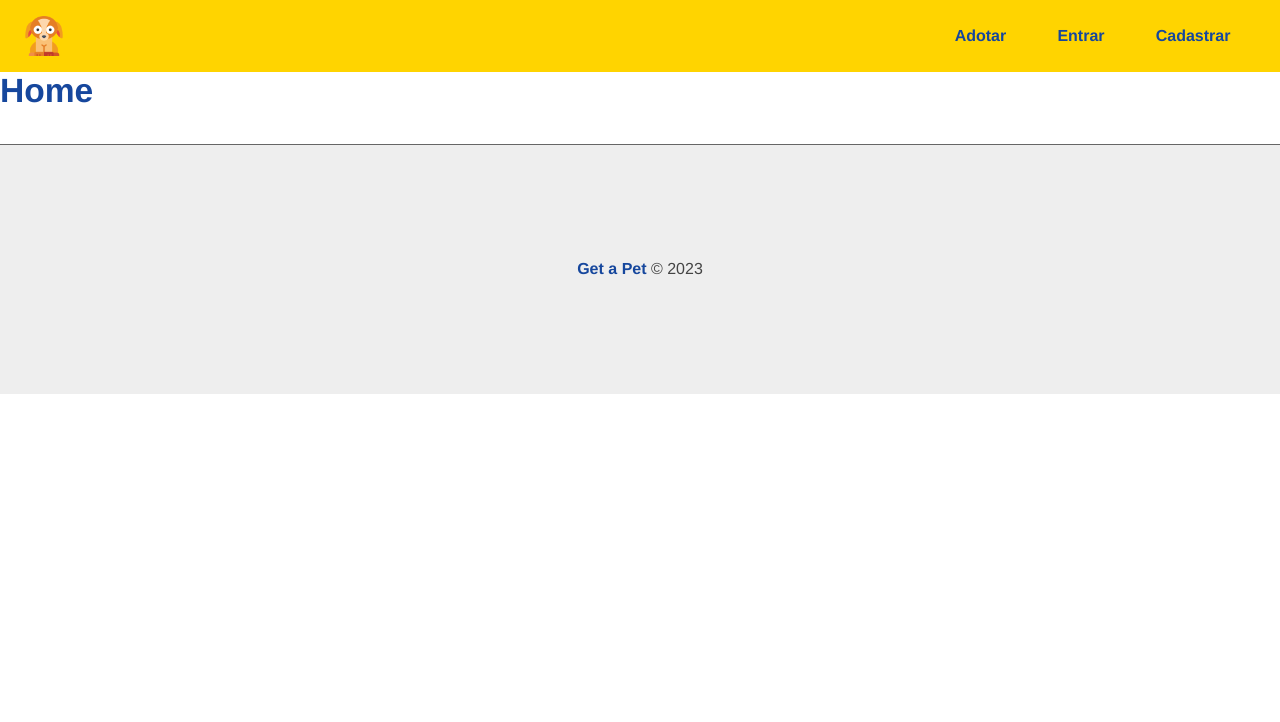
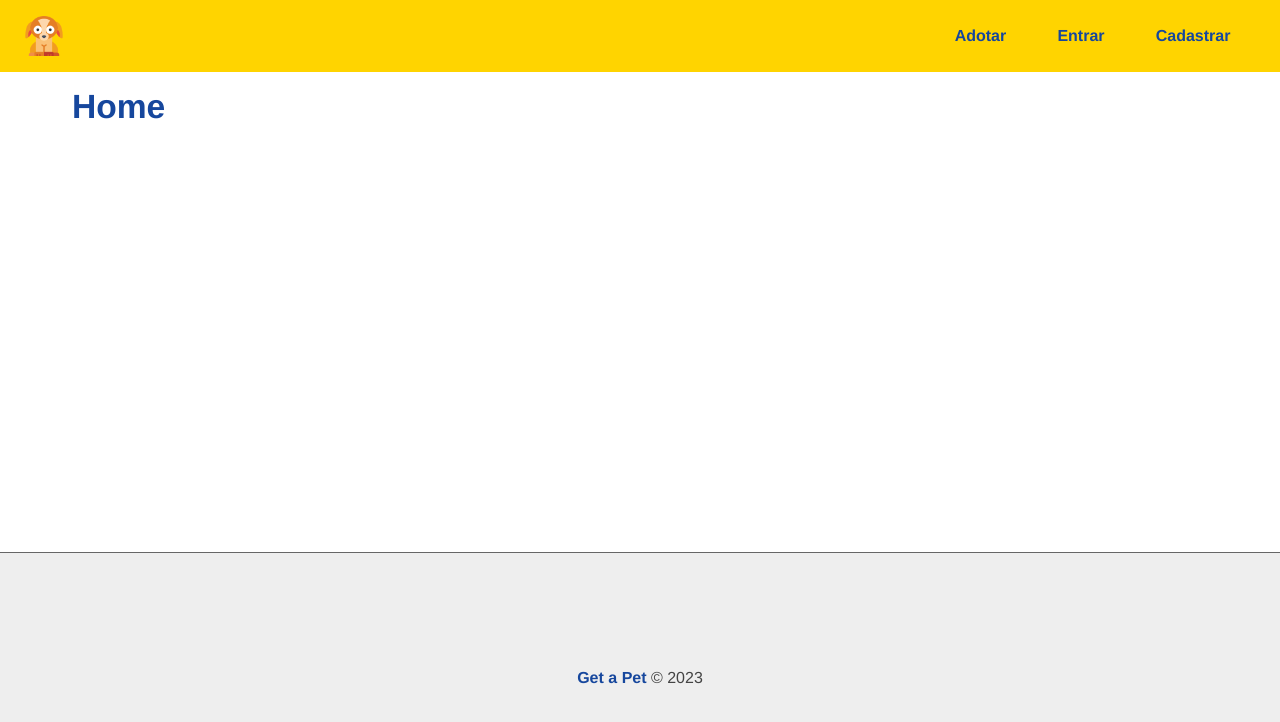
Before and after one commit to RuanSerraAzul/Projeto-Get-a-Pet, a React (Create React App) app in the folder frontend/: page / in a window 1280 px wide. Shown: the top 722 px of the page. Built offline with nearby package versions, Linux system fonts and the light colour scheme.

Commit message:
Criado componente de container

```diff
--- a/frontend/src/App.js
+++ b/frontend/src/App.js
@@ -3,7 +3,7 @@
 //Components
 import Navbar from "./components/layout/Navbar";
 import Footer from "./components/layout/Footer";
-
+import Container from "./components/layout/Container";
 //CSS
 import "./index.css";
 
@@ -15,11 +15,13 @@
     return (
         <Router>
             <Navbar />
-            <Routes>
-                <Route path="/login" element={<Login />}></Route>
-                <Route path="/register" element={<Register />}></Route>
-                <Route path="/" element={<Home />}></Route>
-            </Routes>
+            <Container>
+                <Routes>
+                    <Route path="/login" element={<Login />}></Route>
+                    <Route path="/register" element={<Register />}></Route>
+                    <Route path="/" element={<Home />}></Route>
+                </Routes>
+            </Container>
             <Footer />
         </Router>
     );
--- /dev/null
+++ b/frontend/src/components/layout/Container.js
@@ -0,0 +1,7 @@
+import styles from "./Container.module.css";
+
+function Container({ children }) {
+    return <main className={styles.container}>{children}</main>;
+}
+
+export default Container;
--- /dev/null
+++ b/frontend/src/components/layout/Container.module.css
@@ -0,0 +1,6 @@
+.container {
+    min-height: 60vh;
+    padding: 1em 2em 3em;
+    max-width: 1200px;
+    margin: 0 auto;
+}
```
